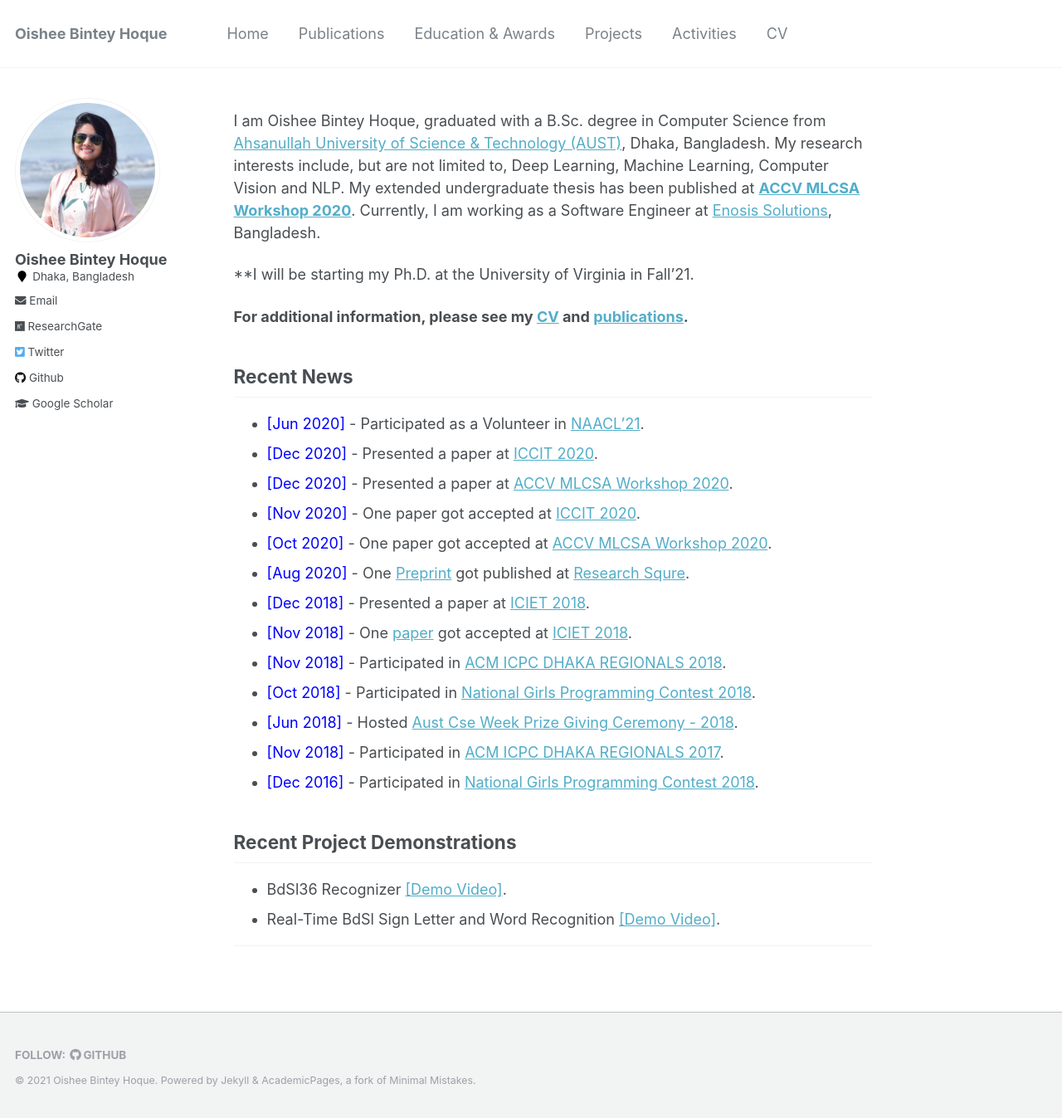
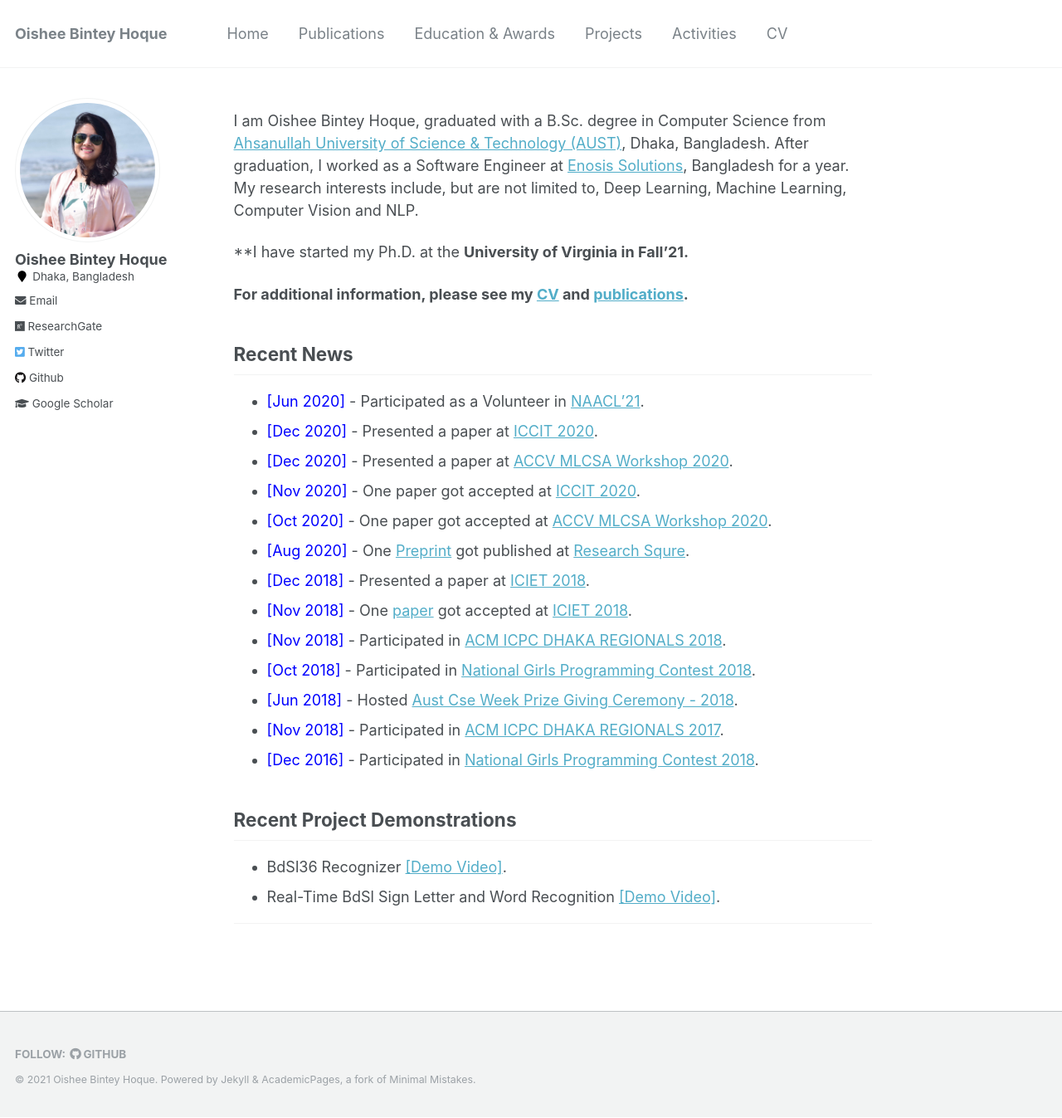
Before and after one commit to oishee-hoque/oishee-hoque.github.io, a Jekyll site: the page built from _pages/about.md, in a window 1280 px wide and 1347 px high. Shown: the whole window at 83% size. Built offline with Jekyll 4.4.1, drawn with Linux system fonts in a browser that asks for light colours.

Commit message:
Update about.md

```diff
--- a/_pages/about.md
+++ b/_pages/about.md
@@ -8,9 +8,9 @@
   - /about.html
 ---
 
-I am Oishee Bintey Hoque, graduated with a B.Sc. degree in Computer Science from [Ahsanullah University of Science & Technology (AUST)](http://aust.edu/), Dhaka, Bangladesh. My research interests include, but are not limited to, Deep Learning, Machine Learning, Computer Vision and NLP. My extended undergraduate thesis has been published at [**ACCV MLCSA Workshop 2020**](http://mlp.sci.yamaguchi-u.ac.jp/MLCSA2020/index.html). Currently, I am working as a Software Engineer at [Enosis Solutions](https://www.enosisbd.com/), Bangladesh.
+I am Oishee Bintey Hoque, graduated with a B.Sc. degree in Computer Science from [Ahsanullah University of Science & Technology (AUST)](http://aust.edu/), Dhaka, Bangladesh. After graduation, I worked as a Software Engineer at [Enosis Solutions](https://www.enosisbd.com/), Bangladesh for a year. My research interests include, but are not limited to, Deep Learning, Machine Learning, Computer Vision and NLP.
 
-\*\*I will be starting my Ph.D. at the University of Virginia in Fall'21.
+\*\*I have started my Ph.D. at the <b> University of Virginia <b> in Fall'21.
 
 **For additional information, please see my [CV](https://oishee-hoque.github.io/cv/) and [publications](https://oishee-hoque.github.io/publications/).**
 
```
